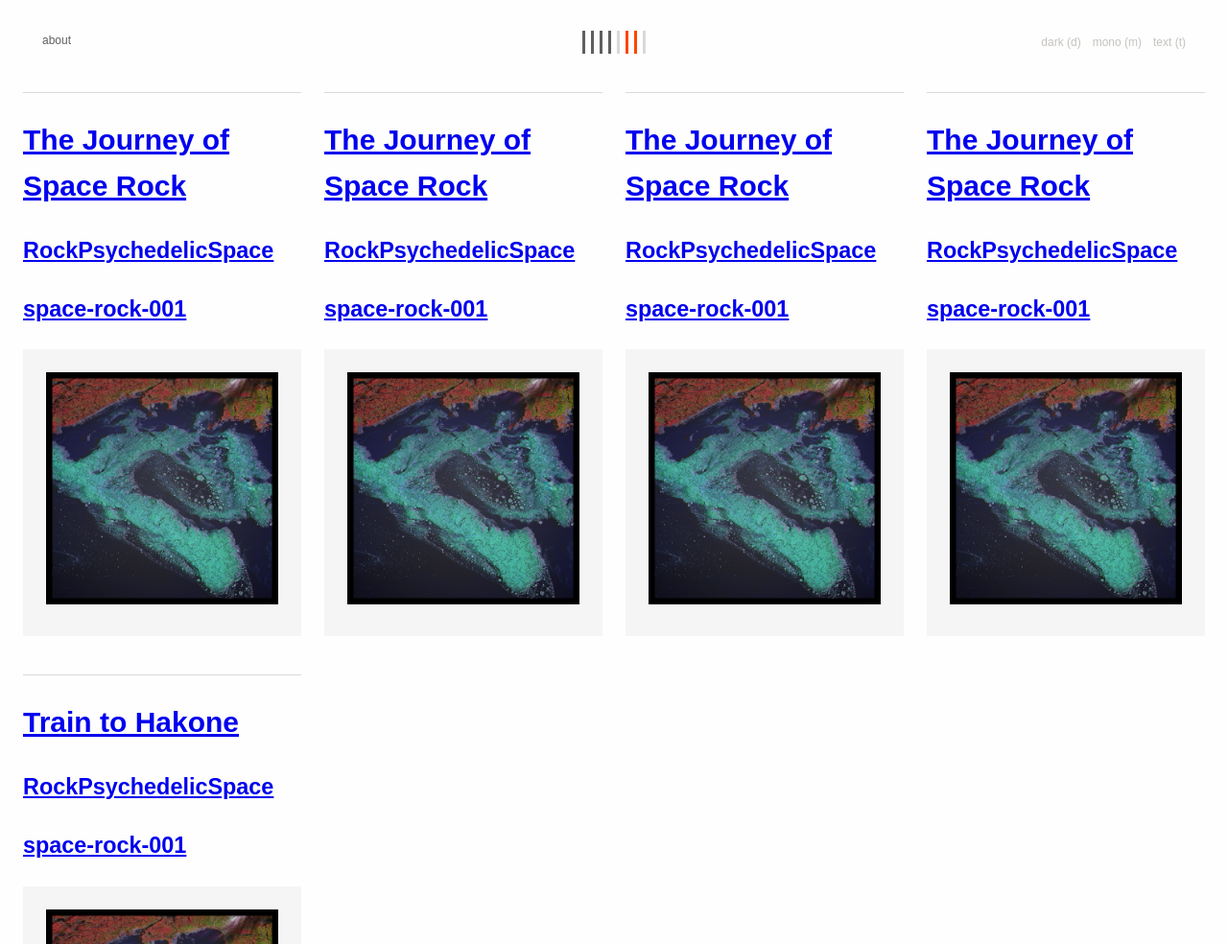
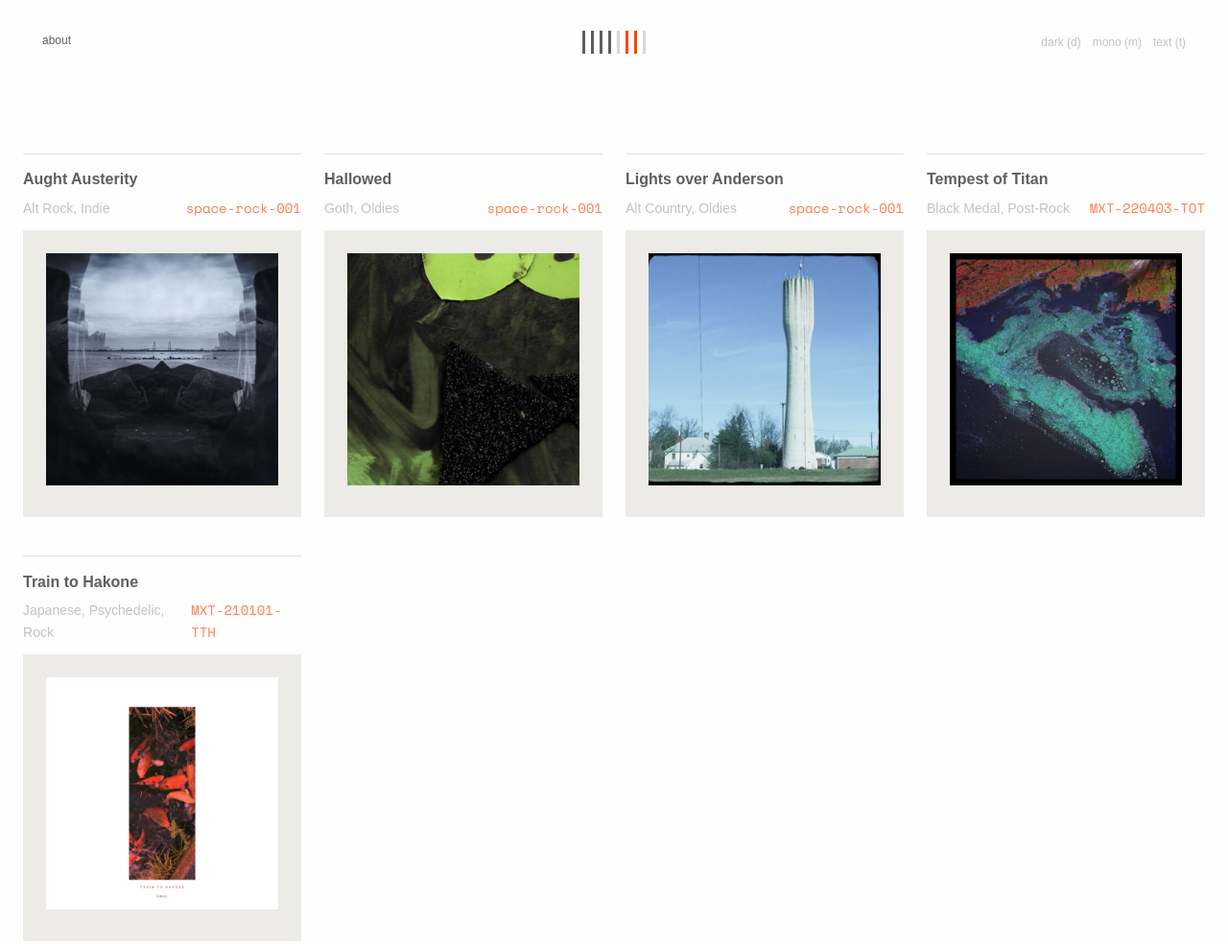
Before and after one commit to topheryoung/reel42, an Astro site: page / in a window 1280 px wide. Shown: the top 984 px of the page at 96% size. Built offline with nearby package versions, Linux system fonts and the light colour scheme; Astro itself is replaced by a stand-in of ours.

Commit message:
update initial content

```diff
--- a/package.json
+++ b/package.json
@@ -12,6 +12,7 @@
   "dependencies": {
     "@astrojs/check": "^0.9.4",
     "@fontsource-variable/space-grotesk": "^5.1.0",
+    "@fontsource/space-mono": "^5.1.1",
     "astro": "^4.16.8",
     "typescript": "^5.6.3"
   }
--- a/src/components/Card.astro
+++ b/src/components/Card.astro
@@ -12,28 +12,54 @@ interface Props {
 }
 
 const { title, id, href, genre, cover, alt } = Astro.props;
+
+const formatGenres = (genres: string[]): string => genres.join(", ");
 ---
 
-<div class="playlist">
+<div class="card-item">
 	<a href={href} target="_blank">
-		<h2>
+		<h2 class="card-title">
 			{title}
 		</h2>
-		<div class="playlist-info">
-			<h3>{genre}</h3>
-			<h3>{id}</h3>
+		<div class="card-details">
+			<h3>{formatGenres(genre)}</h3>
+			<h3 class="card-id">{id}</h3>
 		</div>
 		<div class="cover-art">
 			<Image src={cover} alt={alt} />
 		</div>
 	</a>
 </div>
+
 <style>
-	.playlist {
-		border-top: 1px solid #D9D9D9;
+	.card-item {
+		border-top: 1px solid var(--card-accent);
+	}
+	a {
+		text-decoration: none;
+	}
+	.card-title {
+		color: var(--primary-text);
+		font-size: 16px;
+		margin-bottom: 6px;
+	}
+	.card-details {
+		color: var(--secondary-text);
+		font-size: 12px;
+		display: flex;
+		justify-content: space-between;
+		margin: 6px auto 12px;
+	}
+	.card-details h3 {
+		margin: 0;
+		font-weight: 400;
+	}
+	.card-id {
+		color: var(--accent-text);
+  	font-family: 'Space Mono', monospace;
 	}
 	.cover-art {
-		background: #F5F5F5;
+		background: var(--card-bg);
 		padding: 24px;
 	}
 	.cover-art img {
--- a/src/components/modes/Text.astro
+++ b/src/components/modes/Text.astro
@@ -3,26 +3,33 @@
 </button>
 
 <script is:inline>
+  const applyTextMode = (isTextOnly) => {
+    const element = document.documentElement;
+    const button = document.getElementById("textToggle");
+
+    if (isTextOnly) {
+      element.classList.add("text-mode");
+      button.classList.add("is-active");
+    } else {
+      element.classList.remove("text-mode");
+      button.classList.remove("is-active");
+    }
+
+    localStorage.setItem("text-mode", isTextOnly);
+  };
 
   const handleTextToggle = () => {
-    const element = document.documentElement;
-    element.classList.toggle("text-mode");
+    const isCurrentlyTextMode = document.documentElement.classList.contains("text-mode");
+    applyTextMode(!isCurrentlyTextMode);
+  };
 
-    const isTextOnly = element.classList.contains("text-mode");
-    localStorage.setItem("text-mode", isTextOnly);
-  }
+  const savedTextMode = localStorage.getItem("text-mode") === "true";
+  applyTextMode(savedTextMode);
 
-  // Apply initial monochrome state from localStorage
-  const savedTextMode = localStorage.getItem("text-mode");
-  if (savedTextMode) {
-    document.documentElement.classList.add("text-mode");
-  }
+  document.getElementById("textToggle").addEventListener("click", handleTextToggle);
 
-  document.getElementById("textToggle").addEventListener("click", handleMonoToggle);
-
-  // Event listeners for key presses (d and m keys)
   document.addEventListener("keydown", (event) => {
- if (event.key.toLowerCase() === "t") {
+    if (event.key.toLowerCase() === "t") {
       handleTextToggle();
     }
   });
--- a/src/content/mixtapes/aught_austerity.md
+++ b/src/content/mixtapes/aught_austerity.md
@@ -1,10 +1,10 @@
 ---
-title: "The Journey of Space Rock"
-genre: ["Rock", "Psychedelic", "Space"]
-id: "space-rock-001"
-href: "https://www.google.com"
-cover: "../assets/tempests_of_titan.png"
-alt: "Album cover showing a cosmic landscape with guitars orbiting planets"
+title: 'Aught Austerity'
+genre: ['Alt Rock', 'Indie']
+id: 'space-rock-001'
+href: 'https://www.google.com'
+cover: '../assets/aught_austerity.png'
+alt: 'Aught Austerity Mixtape'
 ---
 
 ## The Journey of Space Rock
--- a/src/content/mixtapes/test.md
+++ b/src/content/mixtapes/hallowed.md
@@ -1,11 +1,10 @@
 ---
-type: "content"
-title: "The Journey of Space Rock"
-genre: ["Rock", "Psychedelic", "Space"]
-id: "space-rock-001"
-href: "https://www.google.com"
-cover: "../assets/tempests_of_titan.png"
-alt: "Album cover showing a cosmic landscape with guitars orbiting planets"
+title: 'Hallowed'
+genre: ['Goth', 'Oldies']
+id: 'space-rock-001'
+href: 'https://www.google.com'
+cover: '../assets/hallowed.png'
+alt: 'Hallowed Mixtape'
 ---
 
 ## The Journey of Space Rock
--- a/src/content/mixtapes/test2.md
+++ b/src/content/mixtapes/lights_over_anderson.md
@@ -1,11 +1,10 @@
 ---
-type: "content"
-title: "The Journey of Space Rock"
-genre: ["Rock", "Psychedelic", "Space"]
-id: "space-rock-001"
-href: "https://www.google.com"
-cover: "../assets/tempests_of_titan.png"
-alt: "Album cover showing a cosmic landscape with guitars orbiting planets"
+title: 'Lights over Anderson'
+genre: ['Alt Country', 'Oldies']
+id: 'space-rock-001'
+href: 'https://www.google.com'
+cover: '../assets/lights_over_anderson.png'
+alt: 'Lights over Anderson Mixtape'
 ---
 
 ## The Journey of Space Rock
--- a/src/content/mixtapes/tempest_of_titan.md
+++ b/src/content/mixtapes/tempest_of_titan.md
@@ -1,11 +1,10 @@
 ---
-type: "content"
-title: "The Journey of Space Rock"
-genre: ["Rock", "Psychedelic", "Space"]
-id: "space-rock-001"
-href: "https://www.google.com"
-cover: "../assets/tempests_of_titan.png"
-alt: "Album cover showing a cosmic landscape with guitars orbiting planets"
+title: 'Tempest of Titan'
+genre: ['Black Medal', 'Post-Rock']
+id: 'MXT-220403-TOT'
+href: 'https://www.google.com'
+cover: '../assets/tempests_of_titan.png'
+alt: 'Tempest of Titan mixtape'
 ---
 
 ## The Journey of Space Rock
--- a/src/content/mixtapes/train_to_hakone.md
+++ b/src/content/mixtapes/train_to_hakone.md
@@ -1,10 +1,10 @@
 ---
-title: "Train to Hakone"
-genre: ["Rock", "Psychedelic", "Space"]
-id: "space-rock-001"
-href: "https://www.google.com"
-cover: "../assets/tempests_of_titan.png"
-alt: "Album cover showing a cosmic landscape with guitars orbiting planets"
+title: 'Train to Hakone'
+genre: ['Japanese', 'Psychedelic', 'Rock']
+id: 'MXT-210101-TTH'
+href: 'https://www.google.com'
+cover: '../assets/train_to_hakone.png'
+alt: 'Train to Hakone Mixtape'
 ---
 
 ## The Journey of Space Rock
--- a/src/layouts/Layout.astro
+++ b/src/layouts/Layout.astro
@@ -1,5 +1,7 @@
 ---
 import '@fontsource-variable/space-grotesk';
+import '@fontsource/space-mono';
+import '../styles/global.css'
 import Header from '../components/Header.astro'
 interface Props {
 	title: string;
@@ -23,47 +25,3 @@ const { title } = Astro.props;
 		<slot />
 	</body>
 </html>
-<style is:global>
-	:root {
-		--white: rgba(254, 254, 254, 100);
-		--black: rgba(1, 1, 1, 100);
-		--grey-10: rgba(24, 22, 21, 100);
-		--grey-20: rgba(34, 32, 31, 100);
-		--grey-30: rgba(44, 42, 41, 100);
-		--grey-40: rgba(54, 52, 51, 100);
-		--grey-50: rgba(95, 95, 95, 100);
-		--grey-60: rgba(197, 195, 191, 100);
-		--grey-70: rgba(217, 215, 211, 100);
-		--grey-80: rgba(227, 225, 221, 100);
-		--grey-90: rgba(237, 235, 231, 100);
-		--orange: rgba(254, 69, 2, 100);
-		--peach: rgba(255, 127, 80, 100);
-		--cream: rgba(221, 216, 196, 100);
-
-		--bg: var(--white);
-		--primary: var(--orange);
-		--secondary: var(--peach);
-		--tertiary: var(--cream);
-		--primary-text: var(--grey-50);
-		--disabled-text: var(--grey-60);
-	}
-	:root.dark {
-		--bg: var(--grey-10);
-		--primary: var(--orange);
-		--secondary: var(--peach);
-		--tertiary: var(--cream);
-	}
-	html {
-		background-color: var(--bg);
-	}
-	body {
-		font-family: 'Space Grotesk Variable', sans-serif;
-	}
-	html.mono {
-		filter: grayscale(100%);
-	}
-
-.dark .nav-links a {
-  color: #fff;
-}
-</style>
--- a/src/pages/index.astro
+++ b/src/pages/index.astro
@@ -27,7 +27,7 @@ const mixtapes = await getCollection('mixtapes');
 
 <style>
 	main {
-		margin: auto;
+		margin: 64px auto;
 		padding: 1rem;
 		color: white;
 		font-size: 20px;
--- a/src/styles/global.css
+++ b/src/styles/global.css
@@ -1,4 +1,49 @@
-html.dark {
-  background-color: #0d0950;
-  color: #fff;
+:root {
+  --white: rgba(254, 254, 254, 100);
+  --black: rgba(1, 1, 1, 100);
+  --grey-10: rgba(24, 22, 21, 100);
+  --grey-20: rgba(34, 32, 31, 100);
+  --grey-30: rgba(44, 42, 41, 100);
+  --grey-40: rgba(54, 52, 51, 100);
+  --grey-50: rgba(95, 95, 95, 100);
+  --grey-60: rgba(197, 195, 191, 100);
+  --grey-70: rgba(217, 215, 211, 100);
+  --grey-80: rgba(227, 225, 221, 100);
+  --grey-90: rgba(237, 235, 231, 100);
+  --orange: rgba(254, 69, 2, 100);
+  --peach: rgba(255, 127, 80, 100);
+  --cream: rgba(221, 216, 196, 100);
+
+  --bg: var(--white);
+  --primary: var(--orange);
+  --secondary: var(--peach);
+  --tertiary: var(--cream);
+  --primary-text: var(--grey-50);
+  --secondary-text: var(--grey-60);
+  --accent-text: var(--peach);
+  --disabled-text: var(--grey-60);
+  --card-bg: var(--grey-90);
+  --card-accent: var(--grey-80);
 }
+:root.dark {
+  --bg: var(--grey-10);
+  --primary: var(--orange);
+  --secondary: var(--peach);
+  --tertiary: var(--cream);
+  --primary-text: var(--grey-50);
+  --secondary-text: var(--grey-40);
+  --accent-text: var(--peach);
+  --disabled-text: var(--grey-40);
+  --card-bg: var(--grey-20);
+  --card-accent: var(--grey-30);
+}
+
+html {
+  background-color: var(--bg);
+}
+body {
+  font-family: 'Space Grotesk Variable', sans-serif;
+}
+html.mono {
+  filter: grayscale(100%);
+}
```
Also changed, not shown: src/content/assets/aught_austerity.png (added), src/content/assets/hallowed.png (added), src/content/assets/lights_over_anderson.png (added), src/content/assets/train_to_hakone.png (added), 1 other file.
